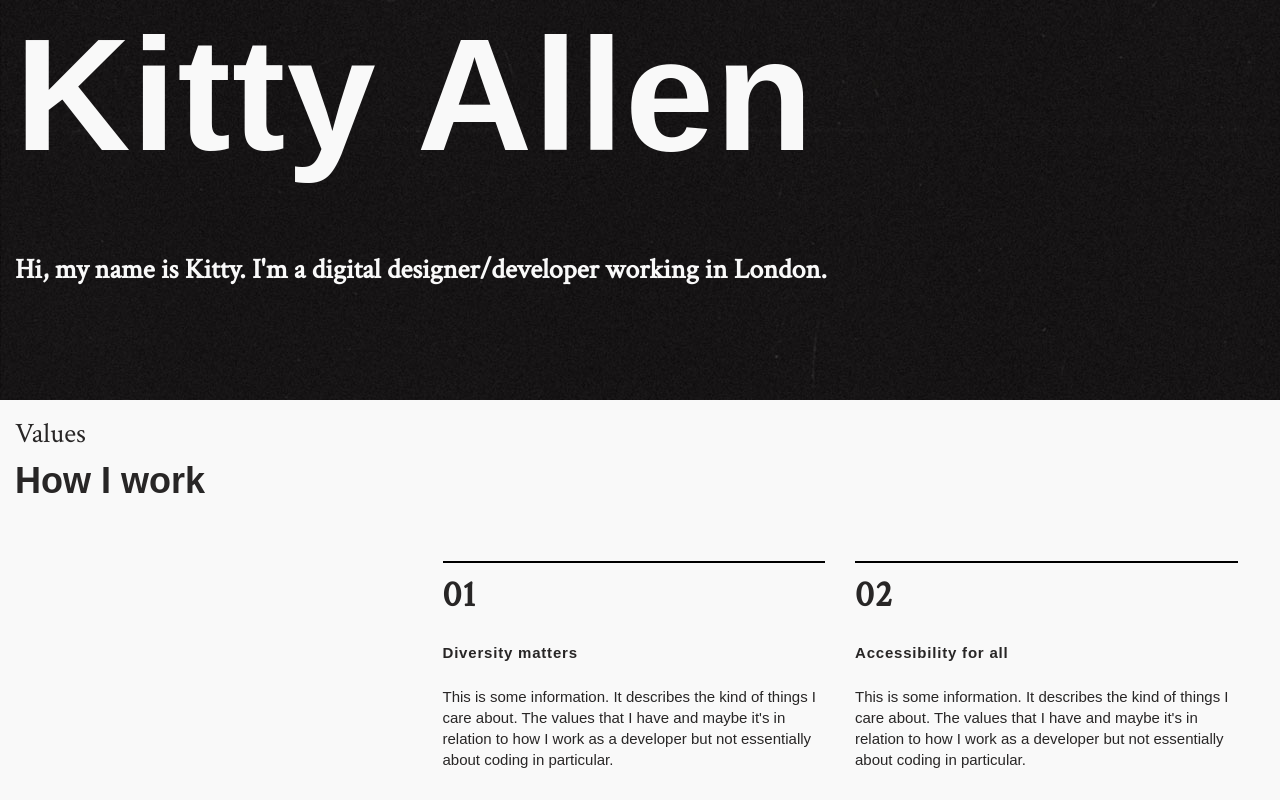
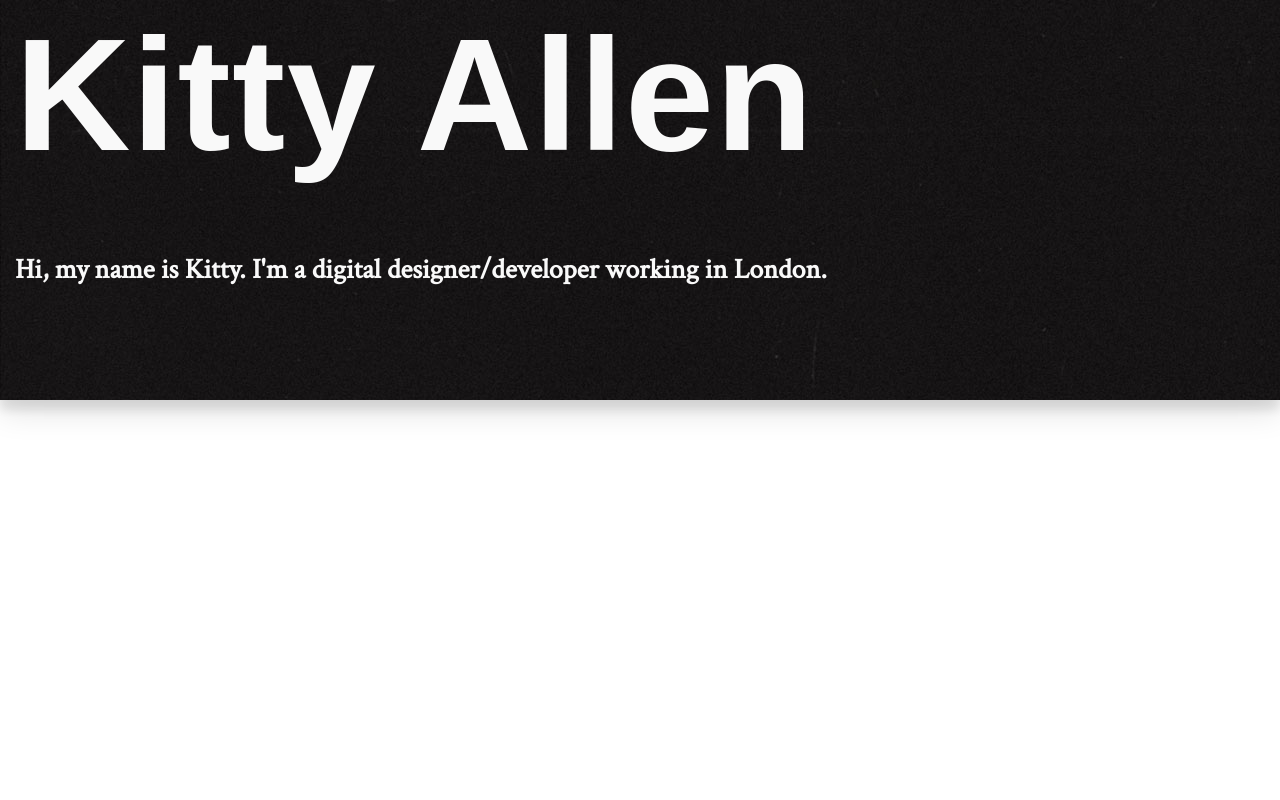
Before and after one commit to parkhabit/projects, a React (Create React App) app: page / in a window 1280 px wide. Shown: the part 400-1200 px from the top of the page. Built offline with nearby package versions, Linux system fonts and the light colour scheme.

Commit message:
updates things

```diff
--- a/src/components/hero.jsx
+++ b/src/components/hero.jsx
@@ -6,7 +6,7 @@ class Hero extends Component {
     const { sideTitle, heading, overline } = this.props;
     return (
       <React.Fragment>
-        <div className="background-dark">
+        <div className="background-dark top-curtain">
             <hr className="divider-light d-lg-none" />
             <div className="img-spacing">
               <span className="overline-intro">{sideTitle}</span>
--- a/src/containers/home.jsx
+++ b/src/containers/home.jsx
@@ -5,9 +5,6 @@ import { Link } from "react-router-dom";
 import ProjectDetails from "../components/project-details";
 import placeholder from "../assets/placeholder.jpg";
 import arrowRight from "../assets/arrow-right.png";
-import github from "../assets/github.svg";
-import phone from "../assets/phone.svg";
-import email from "../assets/email.svg";
 
 class Home extends Component {
   render() {
@@ -18,7 +15,8 @@ class Home extends Component {
           heading="Kitty Allen"
           overline="Hi, my name is Kitty. I'm a digital designer/developer working in London."
         />
-        <section className="background-light">
+        <div className='reveal-main'></div>
+        <section className="background-light bottom-curtain">
           <span className="overline-1 dark-text">Values</span>
           <h3 className="heading-2 dark-text">How I work</h3>
           <div className='d-flex flex-wrap'>
@@ -26,52 +24,40 @@ class Home extends Component {
             <article className='w-30'>
               <hr className="divider-dark" />
               <span className="overline-number dark-text">01</span>
-              <h5 className="heading-4 dark-text">Diversity matters</h5>
+              <h5 className="heading-4 dark-text">The user is key</h5>
               <p className="text dark-text">
-                This is some information. It describes the kind of things I care
-                about. The values that I have and maybe it's in relation to how
-                I work as a developer but not essentially about coding in
-                particular.
+              I am a problem solver, I love to code and fix issues, but the key issue I'm fixing is always for someone, the user. Whatever I'm creating, whether it be an experience, a feature, or a website it must benefit the user.
               </p>
             </article>
             <article className='w-30'>
               <hr className="divider-dark" />
               <span className="overline-number dark-text">02</span>
-              <h5 className="heading-4 dark-text">Accessibility for all</h5>
+              <h5 className="heading-4 dark-text">Inclusivity</h5>
               <p className="text dark-text">
-                This is some information. It describes the kind of things I care
-                about. The values that I have and maybe it's in relation to how
-                I work as a developer but not essentially about coding in
-                particular.
+                From the culture of the office I work in, to the users I consider, inclusivity is at the core of what I do. I consider myself to by an A11y and will encourage all workplaces that I am a part of to design and write code with accessibility in mind.
               </p>
             </article>
             <article className='w-30'>
               <hr className="divider-dark" />
               <span className="overline-number dark-text">03</span>
-              <h5 className="heading-4 dark-text">Sharing is caring</h5>
+              <h5 className="heading-4 dark-text">Ethical design</h5>
               <p className="text dark-text">
-                This is some information. It describes the kind of things I care
-                about. The values that I have and maybe it's in relation to how
-                I work as a developer but not essentially about coding in
-                particular.
+                I believe that creating digital proucts is a privelidge that comes with responsibilities to first do no harm. I want to be a part of making digital products that affect positive changes in the world.
               </p>
             </article>
             <article className='w-30'>
               <hr className="divider-dark" />
               <span className="overline-number dark-text">04</span>
-              <h5 className="heading-4 dark-text">User is key</h5>
+              <h5 className="heading-4 dark-text">Collaboration</h5>
               <p className="text dark-text">
-                This is some information. It describes the kind of things I care
-                about. The values that I have and maybe it's in relation to how
-                I work as a developer but not essentially about coding in
-                particular.
+                The best products are made by working collaboratively with a myriad of different voices and opinions. I regularly add my voice to the tech/deisgn scene by holding brown bag sessions in my workplace, through articles I post on Medium, and general ramblings on twitter.
               </p>
             </article>
           </div>
         </section>
 
 
-        <section className="background-semi-dark">
+        <section className="background-semi-dark top-curtain">
         <span className="overline-1">Blog</span>
           <h3 className="heading-2">What I write</h3>
 
@@ -108,8 +94,7 @@ class Home extends Component {
 
         </section>
 
-
-        <section className="background-light d-flex flex-wrap justify-between">
+        <section className="background-light d-flex flex-wrap justify-between top-curtain">
           <ProjectDetails
             overview="Overview"
             projectLink="project/1"
--- a/src/style.css
+++ b/src/style.css
@@ -82,7 +82,7 @@
 }
 
 a {
-  color: #f9f9f9;
+  color: #f0f0f0;
   text-decoration: none;
   cursor: pointer;
 }
@@ -161,7 +161,7 @@ a {
 }
 
 .background-light {
-  background-color: #f9f9f9;
+  background-color: #f0f0f0;
   padding: 15px;
   box-sizing: border-box;
   min-height: 100vh;
@@ -219,7 +219,7 @@ h1 {
 
 .navigation-top {
   height: 3rem;
-  background-color: #fff;
+  background-color: #f0f0f0;
   padding: 15px 15px 5px 0;
 }
 
@@ -237,7 +237,7 @@ h1 {
 
 .dark-button {
   background-color: #282626;
-  color: #f9f9f9;
+  color: #f0f0f0;
   font-family: 'IBM Plex Sans', sans-serif;
   font-size: 15px;
   height: 42px;
@@ -253,6 +253,23 @@ h1 {
 .exit {
   align-self: flex-end;
   margin-bottom: 2rem;
+}
+
+.top-curtain{
+  position: relative;
+  z-index: 2;
+  box-shadow: 0 14px 28px rgba(0,0,0,0.1), 0 10px 10px rgba(0,0,0,0.1);
+}
+
+.bottom-curtain {
+  position: fixed;
+  top: 0;
+  z-index: 0;
+  height: 100vh;
+}
+
+.reveal-main {
+  height: 100vh;
 }
 
 @media only screen and (min-width: 768px) {
```
